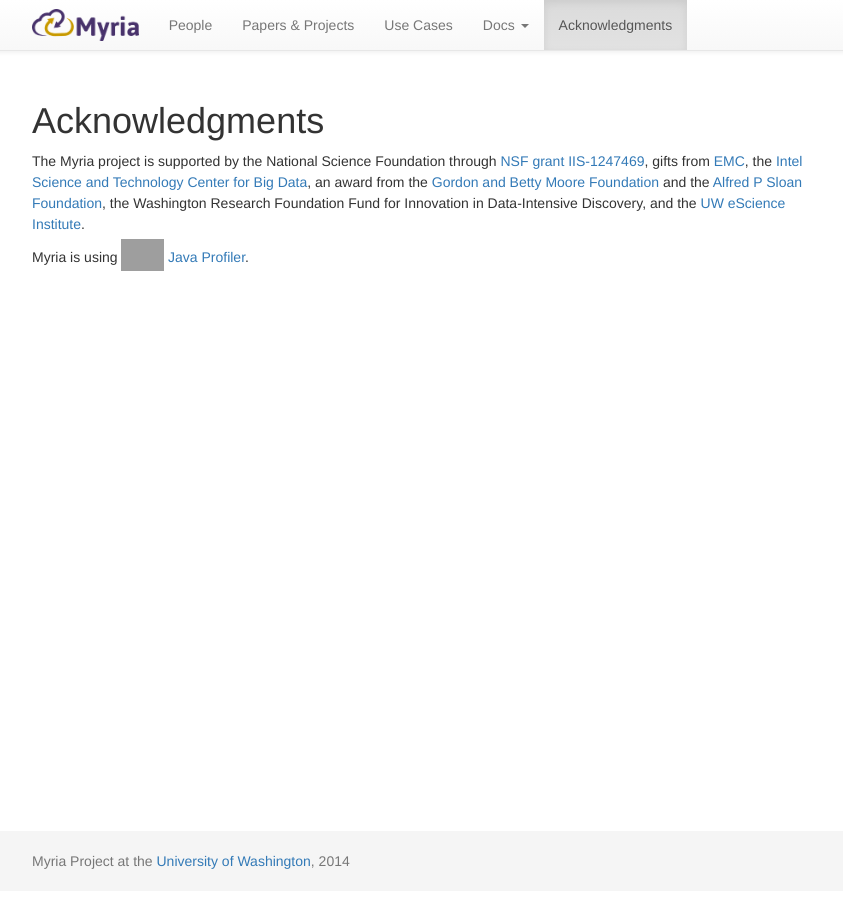
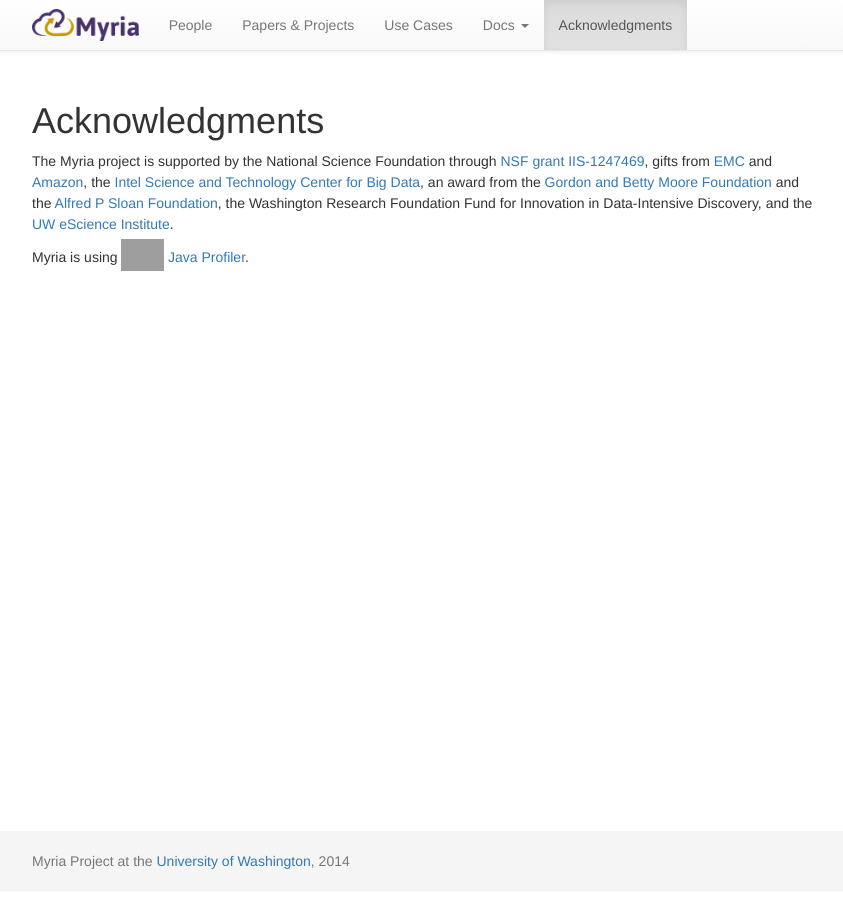
Before and after one commit to uwescience/myria-website, a Jekyll site: the page built from acknowledgments.markdown, in a window 1280 px wide. Shown: the whole page, without its empty margins (213-1056 px from the left). Built offline with Jekyll 4.4.1, drawn with Linux system fonts in a browser that asks for light colours; nearby versions of some CDN libraries; Markdown is read by kramdown in place of the engine named in the settings; grey boxes are pictures that could not be loaded.

Commit message:
add amazon to ack

```diff
--- a/acknowledgments.markdown
+++ b/acknowledgments.markdown
@@ -7,6 +7,6 @@
 # Acknowledgments
 
 The Myria project is supported by the National Science Foundation through [NSF grant IIS-1247469](http://www.nsf.gov/awardsearch/showAward.do?AwardNumber=1247469),
-gifts from [EMC](http://www.emc.com/), the [Intel Science and Technology Center for Big Data](http://istc-bigdata.org/), an award from the [Gordon and Betty Moore Foundation](http://www.moore.org/) and the [Alfred P Sloan Foundation](http://www.sloan.org/), the Washington Research Foundation Fund for Innovation in Data-Intensive Discovery, and the [UW eScience Institute](http://escience.washington.edu/).
+gifts from [EMC](http://www.emc.com/) and [Amazon](http://aws.amazon.com/), the [Intel Science and Technology Center for Big Data](http://istc-bigdata.org/), an award from the [Gordon and Betty Moore Foundation](http://www.moore.org/) and the [Alfred P Sloan Foundation](http://www.sloan.org/), the Washington Research Foundation Fund for Innovation in Data-Intensive Discovery, and the [UW eScience Institute](http://escience.washington.edu/).
 
 Myria is using <img src="https://www.yourkit.com/images/yklogo.png" class="logo"/> [Java Profiler](https://www.yourkit.com/java/profiler/index.jsp).
```
